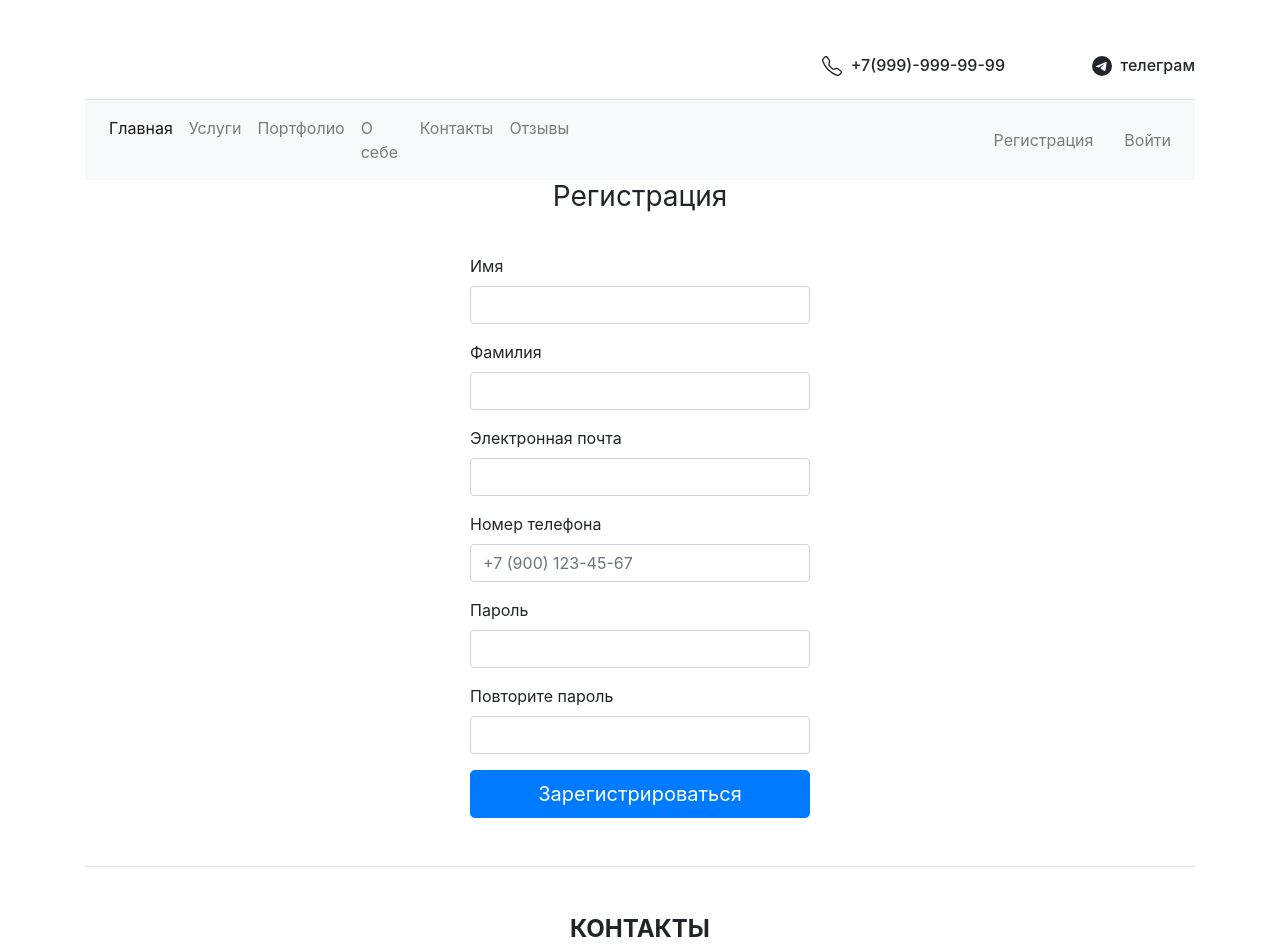
After one commit to EgorKondrashin/learn_python_teamwork, a Flask app: page /register in a window 1280 px wide. The commit adds this page. Shown: the top 949 px of the page. Run offline with Flask 3, Linux system fonts and the light colour scheme.

Commit message:
Added register template and template inheritance

```diff
--- a/webapp/forms.py
+++ b/webapp/forms.py
@@ -1,6 +1,7 @@
 from flask_wtf import FlaskForm
 from wtforms import StringField, PasswordField, BooleanField, SubmitField
-from wtforms.validators import DataRequired, ValidationError, Email, EqualTo
+from wtforms.validators import DataRequired, ValidationError, Email, EqualTo, \
+    Regexp
 import sqlalchemy as sa
 from webapp import db
 from webapp.models import User
@@ -15,16 +16,29 @@ class LoginForm(FlaskForm):
 
 
 class RegistrationForm(FlaskForm):
-    first_name = StringField('Имя', validators=[DataRequired()])
-    last_name = StringField('Фамилия', validators=[DataRequired()])
-    email = StringField('Электронная почта', validators=[DataRequired(),
-                                                         Email()])
-    phone = StringField('Номер телефона', validators=[DataRequired()])
-    password = PasswordField('Пароль', validators=[DataRequired()])
+    pattern = r'\+7\s?[\(]{0,1}9[0-9]{2}[\)]{0,1}\s?\d{3}[-]{0,1}\d{2}[-]{0,1}\d{2}'
+    first_name = StringField('Имя', validators=[DataRequired()],
+                             render_kw={"class": "form-control"})
+    last_name = StringField('Фамилия', validators=[DataRequired()],
+                            render_kw={"class": "form-control"})
+    email = StringField('Электронная почта',
+                        validators=[DataRequired(), Email()],
+                        render_kw={"class": "form-control"}
+                        )
+    phone = StringField(
+        'Номер телефона',
+        validators=[DataRequired(), Regexp(pattern, message='Введен некорректный номер телефона')],
+        render_kw={"class": "form-control"}
+    )
+    password = PasswordField('Пароль', validators=[DataRequired()],
+                             render_kw={"class": "form-control"})
     password2 = PasswordField(
-        'Повторите пароль', validators=[DataRequired(), EqualTo('password')]
+        'Повторите пароль',
+        validators=[DataRequired(), EqualTo('password')],
+        render_kw={"class": "form-control"}
     )
-    submit = SubmitField('Зарегистрироваться')
+    submit = SubmitField('Зарегистрироваться',
+                         render_kw={"class": "btn btn-lg btn-primary btn-block"})
 
     def validate_email(self, email):
         user = db.session.scalar(sa.select(User).where(
--- a/webapp/routes.py
+++ b/webapp/routes.py
@@ -1,4 +1,4 @@
-from flask import render_template, redirect, url_for
+from flask import flash, render_template, redirect, url_for
 from flask_login import current_user
 from webapp import app, db
 from webapp.forms import RegistrationForm
@@ -34,4 +34,11 @@ def process_register():
         db.session.add(user)
         db.session.commit()
         return redirect(url_for('index'))
+    else:
+        for field, errors in form.errors.items():
+            for error in errors:
+                flash('Ошибка в поле {}: {}'.format(
+                    getattr(form, field).label.text,
+                    error
+                ))
     return redirect(url_for('register'))
--- /dev/null
+++ b/webapp/templates/base.html
@@ -0,0 +1,84 @@
+<!doctype html>
+<html lang="en">
+  <head>
+    <!-- Required meta tags -->
+    <meta charset="utf-8">
+    <meta name="viewport" content="width=device-width, initial-scale=1, shrink-to-fit=no">
+
+    <!-- Bootstrap CSS -->
+    <link rel="stylesheet" href="https://cdn.jsdelivr.net/npm/bootstrap@4.1.3/dist/css/bootstrap.min.css" integrity="sha384-MCw98/SFnGE8fJT3GXwEOngsV7Zt27NXFoaoApmYm81iuXoPkFOJwJ8ERdknLPMO" crossorigin="anonymous">
+    <title>{{ title }}</title>
+  </head>
+  <body>
+
+
+<div class="container">
+    <header class="border-bottom lh-1 py-3">
+    <div class="row flex-nowrap justify-content-between align-items-center">
+        <div class="col-6 pt-1">
+
+        </div>
+        <div class="col-4 d-flex justify-content-end align-items-right">
+            <svg xmlns="http://www.w3.org/2000/svg" width="20" height="20" fill="currentColor" class="bi bi-telephone" viewBox="0 0 16 16">
+                <path d="M3.654 1.328a.678.678 0 0 0-1.015-.063L1.605 2.3c-.483.484-.661 1.169-.45 1.77a17.6 17.6 0 0 0 4.168 6.608 17.6 17.6 0 0 0 6.608 4.168c.601.211 1.286.033 1.77-.45l1.034-1.034a.678.678 0 0 0-.063-1.015l-2.307-1.794a.68.68 0 0 0-.58-.122l-2.19.547a1.75 1.75 0 0 1-1.657-.459L5.482 8.062a1.75 1.75 0 0 1-.46-1.657l.548-2.19a.68.68 0 0 0-.122-.58zM1.884.511a1.745 1.745 0 0 1 2.612.163L6.29 2.98c.329.423.445.974.315 1.494l-.547 2.19a.68.68 0 0 0 .178.643l2.457 2.457a.68.68 0 0 0 .644.178l2.189-.547a1.75 1.75 0 0 1 1.494.315l2.306 1.794c.829.645.905 1.87.163 2.611l-1.034 1.034c-.74.74-1.846 1.065-2.877.702a18.6 18.6 0 0 1-7.01-4.42 18.6 18.6 0 0 1-4.42-7.009c-.362-1.03-.037-2.137.703-2.877z"/>
+              </svg>
+              <h6>&nbsp +7(999)-999-99-99</h6>
+        </div>
+        <div class="col-2 d-flex justify-content-end align-items-right">
+            <svg xmlns="http://www.w3.org/2000/svg" width="20" height="20" fill="currentColor" class="bi bi-telegram" viewBox="0 0 16 16">
+                <path d="M16 8A8 8 0 1 1 0 8a8 8 0 0 1 16 0M8.287 5.906q-1.168.486-4.666 2.01-.567.225-.595.442c-.03.243.275.339.69.47l.175.055c.408.133.958.288 1.243.294q.39.01.868-.32 3.269-2.206 3.374-2.23c.05-.012.12-.026.166.016s.042.12.037.141c-.03.129-1.227 1.241-1.846 1.817-.193.18-.33.307-.358.336a8 8 0 0 1-.188.186c-.38.366-.664.64.015 1.088.327.216.589.393.85.571.284.194.568.387.936.629q.14.092.27.187c.331.236.63.448.997.414.214-.02.435-.22.547-.82.265-1.417.786-4.486.906-5.751a1.4 1.4 0 0 0-.013-.315.34.34 0 0 0-.114-.217.53.53 0 0 0-.31-.093c-.3.005-.763.166-2.984 1.09"/>
+              </svg>
+            <h6>&nbsp телеграм</h6>
+
+        </div>
+    </div>
+    </header>
+
+    <nav class="navbar navbar-expand-lg navbar-light bg-light">
+        <div class="collapse navbar-collapse" id="navbarNavAltMarkup">
+            <div class="navbar-nav">
+              <a class="nav-item nav-link active" href="{{ url_for('index') }}">Главная<span class="sr-only">(current)</span></a>
+              <a class="nav-item nav-link" href="#">Услуги</a>
+              <a class="nav-item nav-link" href="#">Портфолио</a>
+              <a class="nav-item nav-link" href="#">О себе</a>
+              <a class="nav-item nav-link" href="#">Контакты</a>
+              <a class="nav-item nav-link" href="#">Отзывы</a>
+            </div>
+            <div class="navbar-nav col-6 justify-content-end">
+              <a class="nav-item nav-link" href="{{ url_for('register') }}">Регистрация</a>
+            </div>
+            <div class="navbar-nav">
+              {% if current_user.is_authenticated %}
+                <a class="nav-item nav-link" href="#">Выйти</a>
+              {% else %}
+                <a class="nav-item nav-link" href="#">Войти</a>
+              {% endif %}
+            </div>
+        </div>
+    </nav>
+
+
+    {% block content %}{% endblock %}
+
+    <hr class="my-5">
+        <div class="container">
+            <div class="text-center">
+                <h4 class="display-6 fw-normal"><b>КОНТАКТЫ</b></h4>
+                <img id="img-74401652" src="https://kedrosadmaster.nethouse.ru/static/img/0000/0007/4401/74401652.7jd5kng4s0.W665.png" class="" data-eval="/static/img/0000/0007/4401/74401652.g8ggh5wzlt.png" />
+                <h6><b>Москва, Новый Арбат, 36/3</b></h6>
+                <h6>Салон работает ежедневно с 10:00 до 22:00</h6>
+                <h6><b>Сайт салона: </b><a href="http://127.0.0.1:5000">www.brows.ru</a></h6>
+                <h6>+7(999)-999-99-99 | телеграм</h6>
+            </div>
+        </div>
+
+
+</div>
+
+    <!-- Optional JavaScript -->
+    <!-- jQuery first, then Popper.js, then Bootstrap JS -->
+    <script src="https://code.jquery.com/jquery-3.3.1.slim.min.js" integrity="sha384-q8i/X+965DzO0rT7abK41JStQIAqVgRVzpbzo5smXKp4YfRvH+8abtTE1Pi6jizo" crossorigin="anonymous"></script>
+    <script src="https://cdn.jsdelivr.net/npm/popper.js@1.14.3/dist/umd/popper.min.js" integrity="sha384-ZMP7rVo3mIykV+2+9J3UJ46jBk0WLaUAdn689aCwoqbBJiSnjAK/l8WvCWPIPm49" crossorigin="anonymous"></script>
+    <script src="https://cdn.jsdelivr.net/npm/bootstrap@4.1.3/dist/js/bootstrap.min.js" integrity="sha384-ChfqqxuZUCnJSK3+MXmPNIyE6ZbWh2IMqE241rYiqJxyMiZ6OW/JmZQ5stwEULTy" crossorigin="anonymous"></script>
+  </body>
+</html>
--- /dev/null
+++ b/webapp/templates/register.html
@@ -0,0 +1,55 @@
+{% extends "base.html" %}
+{% block content %}
+<style>
+    body {
+    display: flex;
+    align-items: center;
+    padding-top: 40px;
+    padding-bottom: 40px;
+}
+</style>
+    <div class="container">
+        <h1 class="h3 mb-3 font-weight-normal text-center">{{ title }}</h1><br>
+        <div class="row justify-content-center">
+            <div class="col-md-4">
+                {% with messages = get_flashed_messages() %}
+                    {% if messages %}
+                        {% for message in messages %}
+                            <div class="alert alert-danger" role="alert">
+                                {{ message }}
+                            </div>
+                        {% endfor %}
+                    {% endif %}
+                {% endwith %}
+            <form action="{{ url_for('process_register') }}" method="POST">
+                {{ form.hidden_tag() }}
+                <div class="form-group">
+                    {{ form.first_name.label }}
+                    {{ form.first_name() }}
+                </div>
+                <div class="form-group">
+                    {{ form.last_name.label }}
+                    {{ form.last_name() }}
+                </div>
+                <div class="form-group">
+                    {{ form.email.label }}
+                    {{ form.email() }}
+                </div>
+                <div class="form-group">
+                    {{ form.phone.label }}
+                    {{ form.phone(placeholder="+7 (900) 123-45-67") }}
+                </div>
+                <div class="form-group">
+                    {{ form.password.label }}
+                    {{ form.password() }}
+                </div>
+                <div class="form-group">
+                    {{ form.password2.label }}
+                    {{ form.password2() }}
+                </div>
+                {{ form.submit() }}
+            </form>
+            </div>
+        </div>
+    </div>
+{% endblock %}
```
Also changed, not shown: webapp/templates/index.html (+3 -81 lines).
